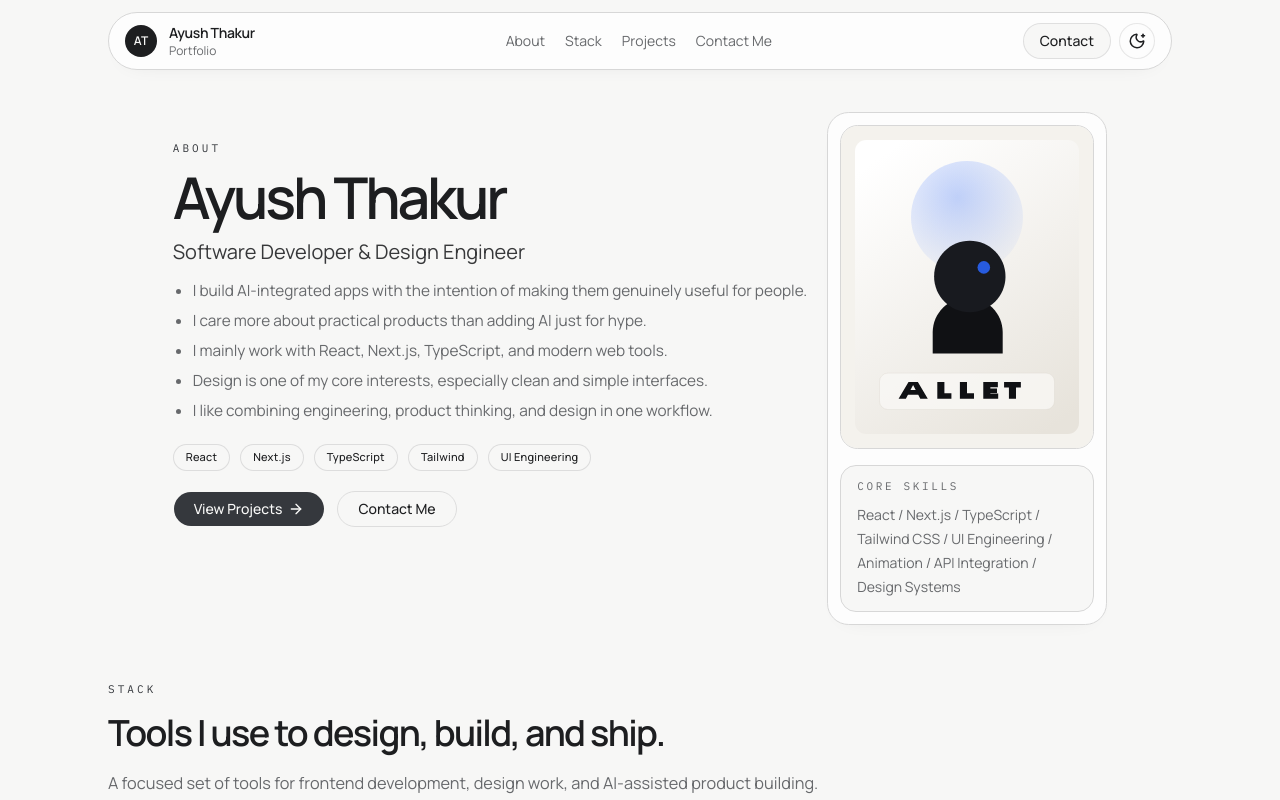
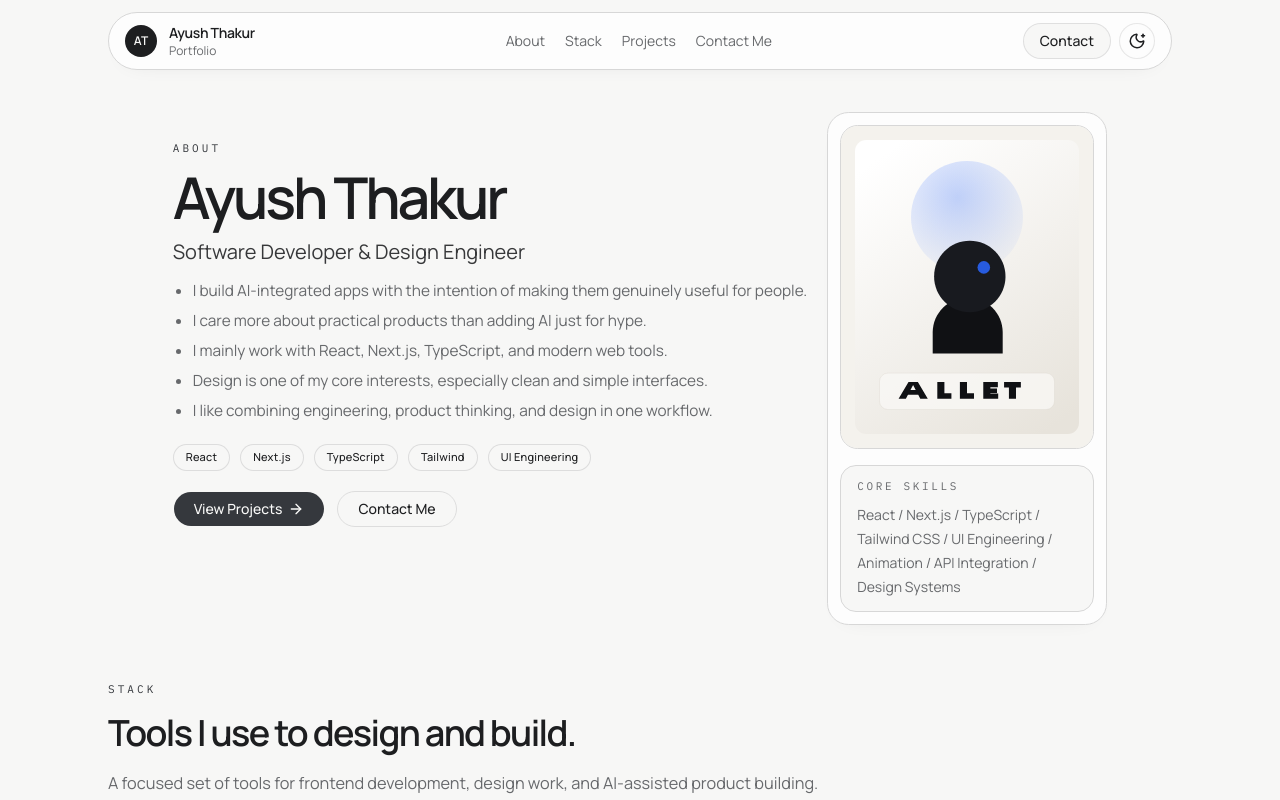
Before and after one commit to ryvvern/personal_portfolio, a Next.js app: page / in a window 1280 px wide. Shown: the top 800 px of the page. Built offline with nearby package versions, Linux system fonts and the light colour scheme.

Commit message:
Adjust stack section heading

```diff
--- a/components/stack-section.tsx
+++ b/components/stack-section.tsx
@@ -113,7 +113,7 @@ export function StackSection() {
       <Reveal>
         <SectionHeading
           eyebrow="Stack"
-          title="Tools I use to design, build, and ship."
+          title="Tools I use to design and build."
           description="A focused set of tools for frontend development, design work, and AI-assisted product building."
         />
       </Reveal>
```
